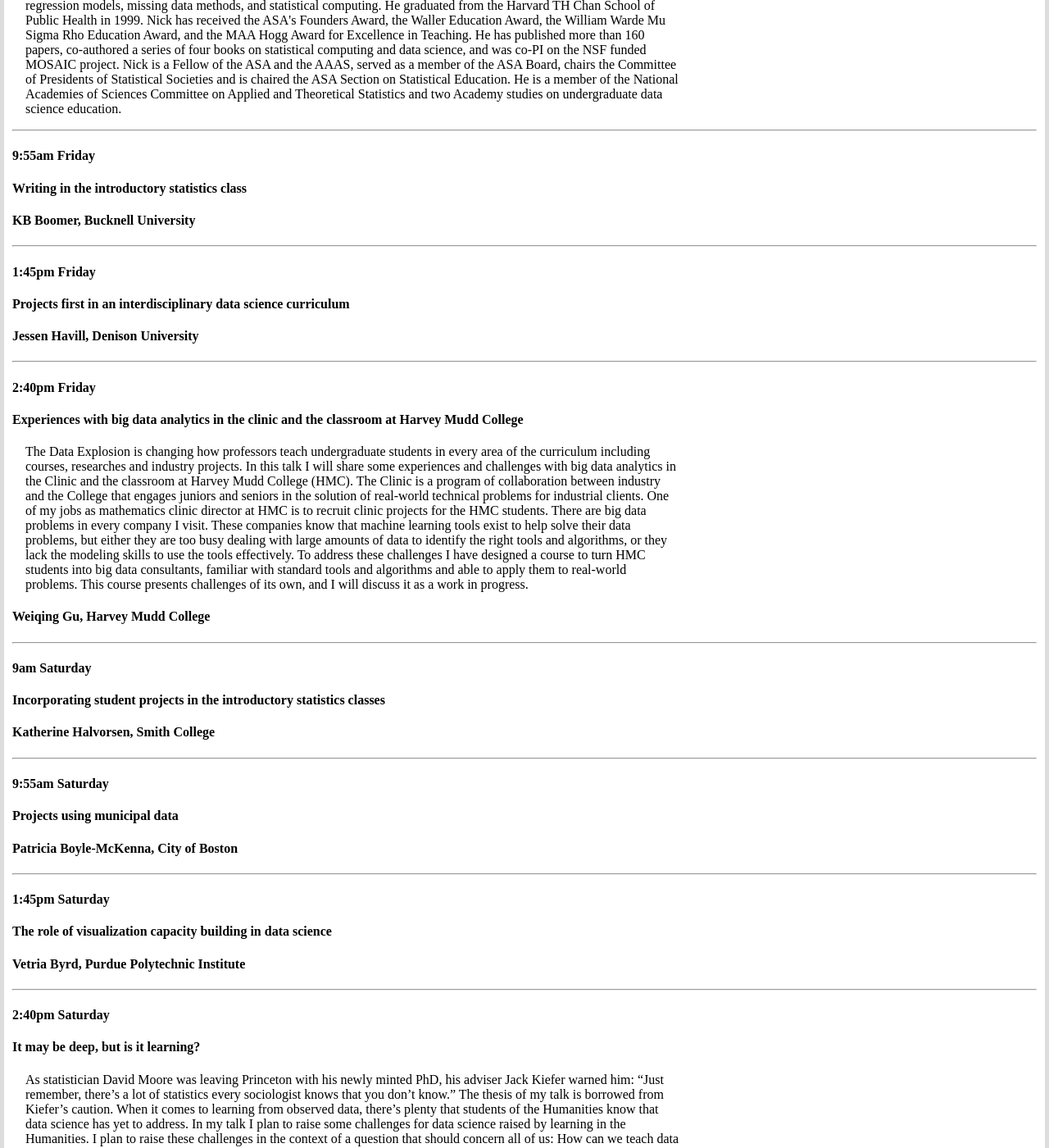
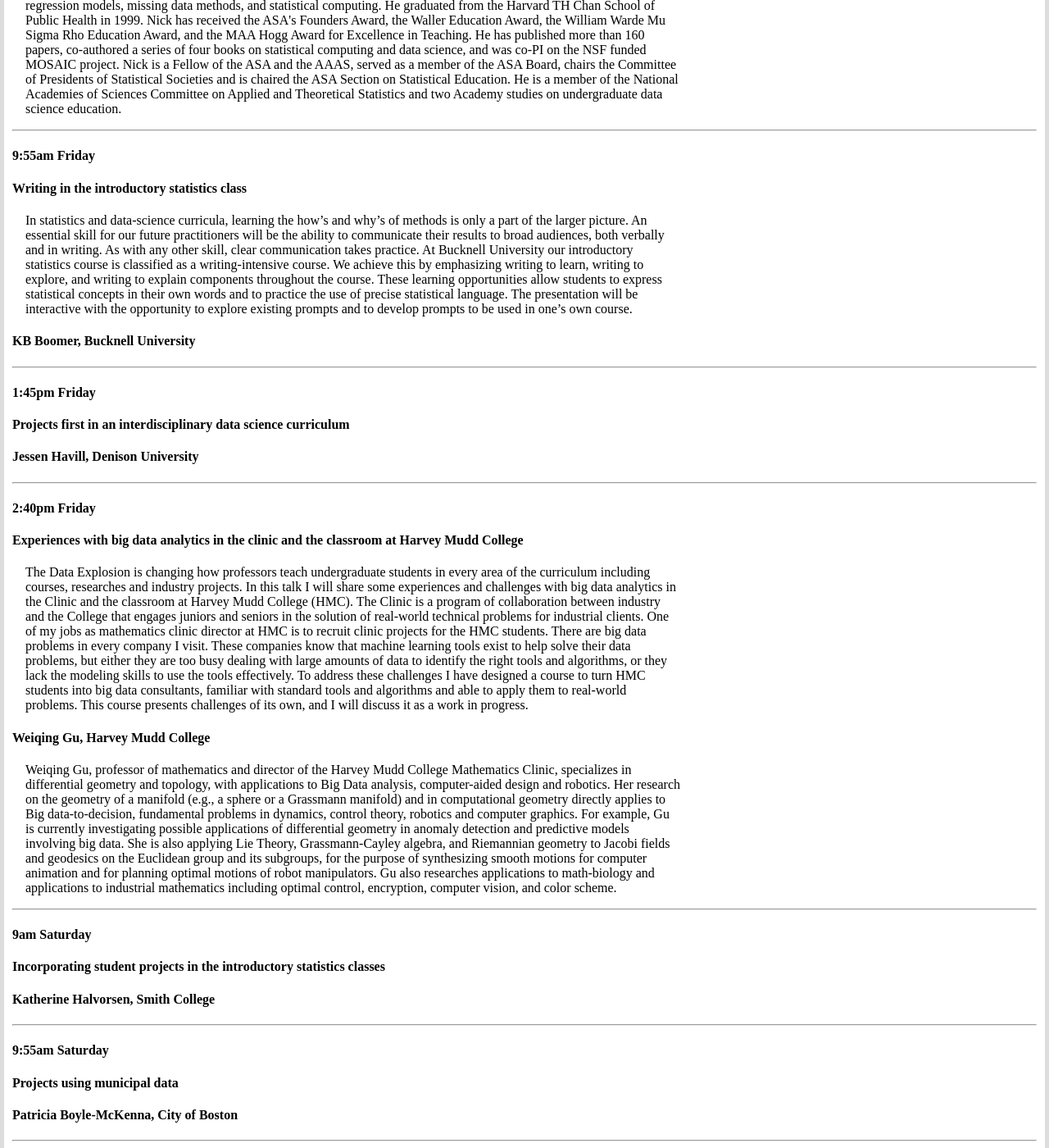
Before and after one commit to davidwgillman/davidwgillman.github.io, a Jekyll site: the page built from ladsworkshop/abstracts.md, in a window 1280 px wide and 1400 px high, scrolled down 384 px. Shown: the whole window at 82% size. Built offline with Jekyll 4.4.1, drawn with Linux system fonts in a browser that asks for light colours.

Commit message:
add KB's abstract and Wei's bio.

```diff
--- a/ladsworkshop/abstracts.md
+++ b/ladsworkshop/abstracts.md
@@ -22,6 +22,7 @@ Nicholas Horton is Professor of Statistics at Amherst College, with methodologic
 #### 9:55am Friday
 #### Writing in the introductory statistics class
 <p>
+In statistics and data-science curricula, learning the how’s and why’s of methods is only a part of the larger picture.  An essential skill for our future practitioners will be the ability to communicate their results to broad audiences, both verbally and in writing.  As with any other skill, clear communication takes practice.  At Bucknell University our introductory statistics course is classified as a writing-intensive course.  We achieve this by emphasizing writing to learn, writing to explore, and writing to explain components throughout the course.  These learning opportunities allow students to express statistical concepts in their own words and to practice the use of precise statistical language.  The presentation will be interactive with the opportunity to explore existing prompts and to develop prompts to be used in one’s own course.
 </p>
 
 #### KB Boomer, Bucknell University
@@ -50,6 +51,7 @@ The Data Explosion is changing how professors teach undergraduate students in ev
 
 #### Weiqing Gu, Harvey Mudd College
 <p>
+Weiqing Gu, professor of mathematics and director of the Harvey Mudd College Mathematics Clinic, specializes in differential geometry and topology, with applications to Big Data analysis, computer-aided design and robotics. Her research on the geometry of a manifold (e.g., a sphere or a Grassmann manifold) and in computational geometry directly applies to Big data-to-decision, fundamental problems in dynamics, control theory, robotics and computer graphics. For example, Gu is currently investigating possible applications of differential geometry in anomaly detection and predictive models involving big data. She is also applying Lie Theory, Grassmann-Cayley algebra, and Riemannian geometry to Jacobi fields and geodesics on the Euclidean group and its subgroups, for the purpose of synthesizing smooth motions for computer animation and for planning optimal motions of robot manipulators. Gu also researches applications to math-biology and applications to industrial mathematics including optimal control, encryption, computer vision, and color scheme.
 </p>
 
 ----
```
